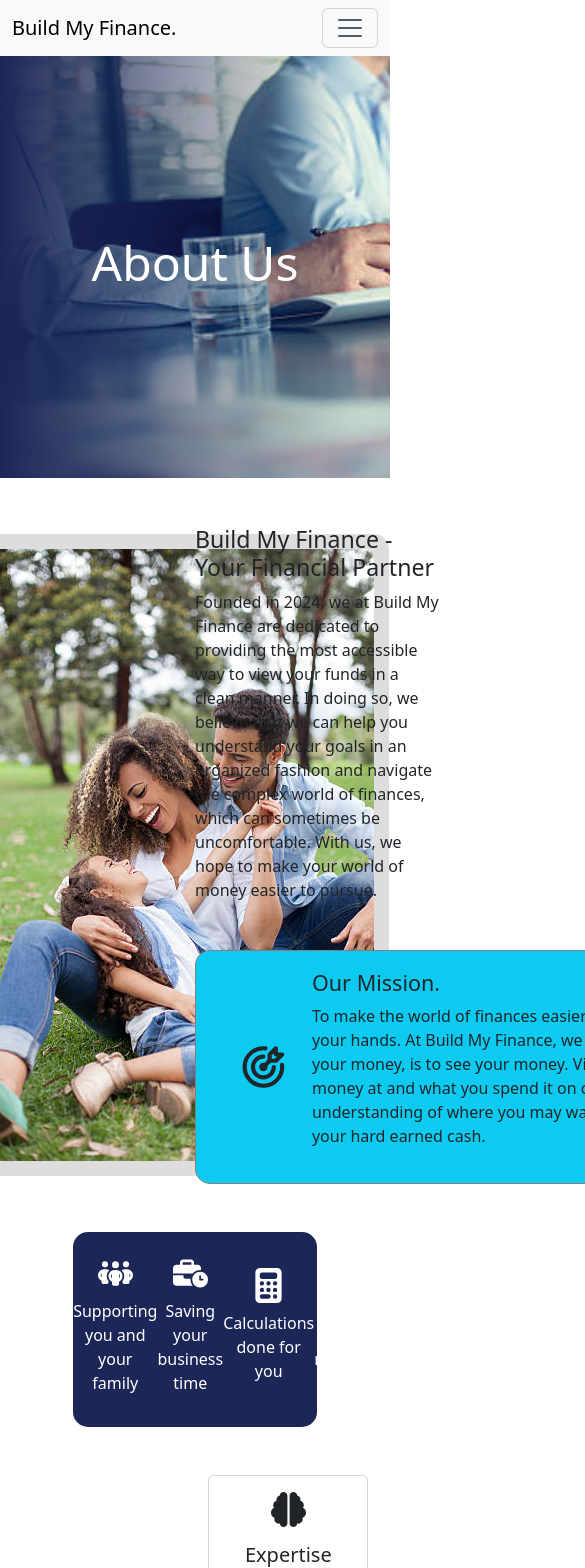
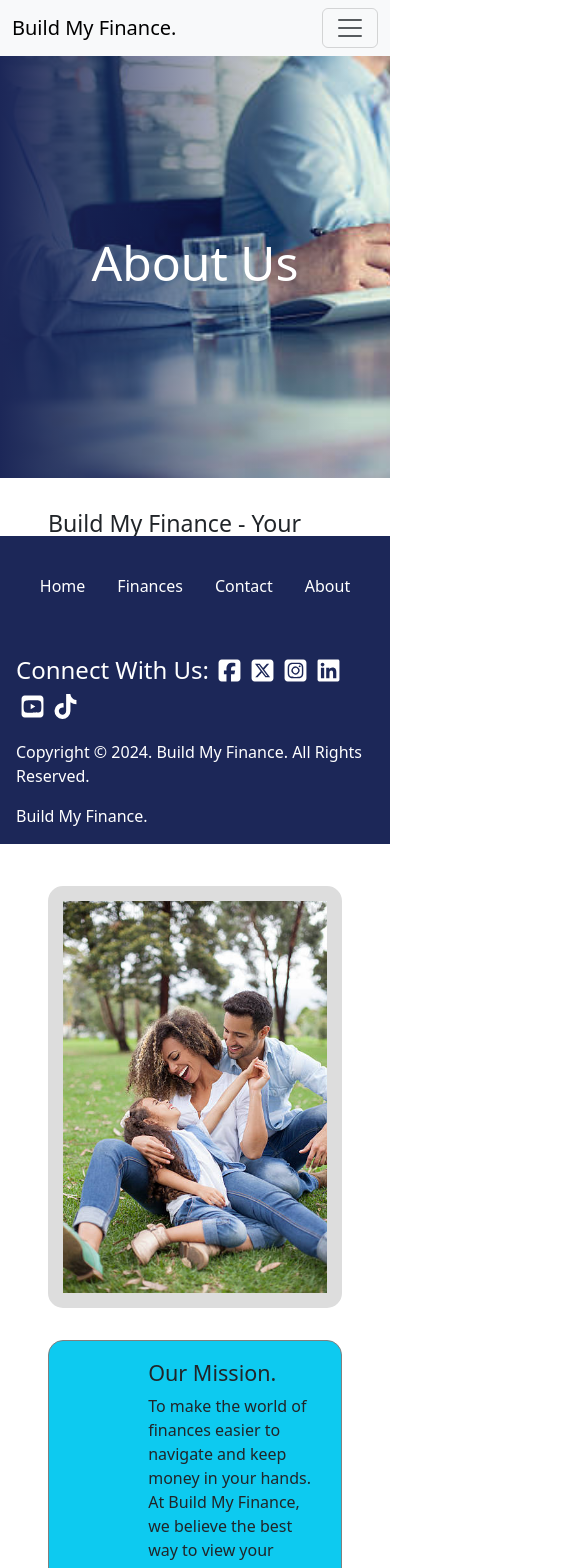
Before and after one commit to bschall20/finance-website, a React (Create React App) app in the folder Frontend/: page /about in a window 390 px wide. Shown: the top 1568 px of the page, 585 px wide, since content can reach past the window. Built offline with nearby package versions, Linux system fonts and the light colour scheme.

Commit message:
Added responsive to all but FM page

```diff
--- a/Frontend/src/components/Footer.jsx
+++ b/Frontend/src/components/Footer.jsx
@@ -28,18 +28,18 @@
                     <a href="https://www.tiktok.com" target="_blank" rel="noreferrer"><FaTiktok className="connectLogo mx-1 mb-1"/></a>
                 </p>
                 <p className="copyrightFooter">Copyright © {new Date().getFullYear()}. Build My Finance. All Rights Reserved.</p>
-                <p className="footerBrand" style={{textAlign: "center"}}><a href="/">Build My Finance.</a></p>
+                <p className="footerBrand" ><a href="/">Build My Finance.</a></p>
             </div>
 
             {/* Logged in vs not */}
             {cookies.Email ? <div className="footerBoxR">
-                <p><a href="/">Home</a></p>
+                <p className="footerLinkHome" style={{margin: '0'}}><a href="/">Home</a></p>
                 <p><a href="/financemanagement">Finances</a></p>
                 <p><a href="/contact">Contact</a></p>
                 <p><a href="/about">About</a></p>
                 <p><a href="/account">Account</a></p>
             </div> : <div className="footerBoxR">
-                <p><a href="/">Home</a></p>
+                <p className="footerLinkHome" style={{margin: '0'}}><a href="/">Home</a></p>
                 <p><a href="/signin">Finances</a></p>
                 <p><a href="/contact">Contact</a></p>
                 <p><a href="/about">About</a></p>
--- a/Frontend/src/index.css
+++ b/Frontend/src/index.css
@@ -123,7 +123,8 @@
     display: flex;
     align-items: center;
     justify-content: center;
-    height: 25vh;
+    /* height: 25vh; */
+    padding: 2rem 0;
     width: 65%;
   }
 
@@ -545,8 +546,10 @@
     flex-direction: row;
     text-align: center;
     width: 62.5%;
+    gap: 2rem;
+    margin: 3rem 0;
    }
-   .aboutImg {
+   .aboutImg, .aboutImg2 {
     border: 15px solid #dddddd;
     border-radius: 15px;
     /* position: relative;
@@ -554,11 +557,14 @@
     right: 0; */
     transition: all ease 1s;
    }
-   .aboutImg:hover {
+   .aboutImg:hover, .aboutImg2:hover {
     /* right: -20px;
     top: -20px; */
     border-color: #1C2758;
     color: #000;
+   }
+   .aboutImg2 {
+    display: none;
    }
    .aboutInfo1L, .aboutInfo1R {
     flex-direction: column;
@@ -574,6 +580,7 @@
     position: relative;
     top: 0;
     transition: all ease 0.5s;
+    flex-direction: row;
    }
    .missionStatement:hover {
     background-color: #3ADAFA;
@@ -611,6 +618,10 @@
   align-items: center;
   justify-content: center;
   /* gap: 8rem; */
+  position: fixed;
+  bottom: 0;
+  width: 100%;
+  /* margin-top: auto; */
 }
 
 .footerContent {
@@ -668,6 +679,10 @@
   text-decoration: underline;
 }
 
+.footerLinkHome {
+  padding-left: 8rem;
+}
+
 
 
 /* *************************LARGE DEVICE SECTION************************* */
@@ -704,6 +719,8 @@
 @media only screen and (max-width: 1300px) {
   .footerContent {
     flex-direction: column-reverse;
+    padding: 0 1rem;
+    width: 100%;
   }
   .footerBoxL {
     padding-right: 0rem;
@@ -711,18 +728,155 @@
   .footerBoxR {
     border-left: none;
   }
+  .footerLinkHome {
+    padding-left: 0;
+  }
+
+  /* CONTACT  */
+  .contactContent {
+     width: 100%;
+  }
+
+  /* ABOUT  */
+  .aboutInfo1 {
+    padding: 0 3rem;
+    width: 100%;
+  }
+  .aboutInfo2 {
+    width: 90%;
+  }
+
+  .aboutInfo3 {
+     flex-direction: column;
+   }
+  .aboutInfo3Header {
+    text-align: center;
+  }
+
+  /* SIGN IN/OUT  */
+  #signIn, #signOut {
+    width: 40%;
+  }
+
 }
 
 /* *************************MEDIUM DEVICE SECTION************************* */
 @media only screen and (max-width: 1024px) {
+  /* HOME  */
+  .homeIntroL {
+    margin-left: 3rem;
+  }
+  .homeSlim, .homeOutroContent {
+    width: 100%;
+  }
+  .homeOutroL, .relaxImg {
+   width: 100%;
+  }
+  .homeOutroR {
+    margin-right: 1rem;
+  }
 
+
+  /* ABOUT */
+  .aboutImg {
+    height: 40rem;
+    width: 100%;
+  }
 }
 
 /* *************************MOBILE DEVICE SECTION************************* */
 @media only screen and (max-width: 800px) {
+  /* HOME  */
+  .lifeBlocks, .relaxImg, .homeOutroL {
+    border-bottom-right-radius: 0px;
+    border-bottom-left-radius: 0;
+  }
 
+  /* CONTACT  */
+  .contactContent {
+    flex-direction: column;
+    width: 80%;
+    /* margin: auto; */
+  }
+  .contactInfo {
+    margin-left: 0;
+    padding-left: 2rem;
+  }
+  .contactForm {
+    margin-right: 0rem;
+    padding: 2rem;
+  }
+
+  /* ABOUT */
+  .aboutInfo1 {
+    flex-direction: column-reverse;
+    margin: 2rem 0 0;
+  }
+  .aboutInfo1RHeader {
+    display: flex;
+    justify-content: center;
+    margin: 0 auto 2rem;
+    gap: 2rem;
+  }
+  .aboutImg {
+    display: none;
+  }
+  .aboutImg2 {
+    display: block;
+    height: 40vh;
+    margin: auto;
+    width: 40%;
+  }
+
+  .missionStatement{
+    margin-bottom: 0;
+  }
+
+  /* SIGN IN/OUT  */
+   #signIn, #signOut {
+    width: 60%;
+   }
 }
 
 @media only screen and (max-width: 500px) {
+  /* HOME  */
+  .homeIntro, .homeOutroContent {
+    gap: 1rem;
+  }
+  .homeIntro {
+    height: 50vh;
+    /* padding: 5rem 0; */
+  }
+  .homeIntroL {
+    margin-left: 1rem;
+    /* height: 100%; */
+  }
+  .homeOutroR, .homeIntroL {
+    width: 100%;
+  }
+  .homeBreak {
+    display: none;
+  }
 
+  /* ABOUT */
+  .aboutInfo1RHeader {
+    flex-direction: column-reverse;
+    gap: 0;
+  }
+  .aboutImg2 {
+    height: 50vh;
+    width: 100%;
+  }
 }
+
+@media only screen and (max-width: 400px) {
+  /* HOME  */
+  .homeIntro {
+    height: 60vh;
+  }
+
+  /* SIGN IN/OUT  */
+  #signIn, #signOut {
+    width: 70%;
+   }
+}
--- a/Frontend/src/pages/About.jsx
+++ b/Frontend/src/pages/About.jsx
@@ -28,7 +28,7 @@
         <h2>About Us</h2>
       </div>
 
-      <div className="aboutInfo1 center my-5">
+      <div className="aboutInfo1 center">
         <div className="aboutInfo1L center">
           <img
             src={Family}
@@ -37,26 +37,41 @@
           />
         </div>
         <div className="aboutInfo1R center">
+          <div className="aboutInfo1RHeader">
+            <img
+              src={Family}
+              alt="A mother and father with their child."
+              className="aboutImg2"
+            />
+            <div className="center" style={{flexDirection: "column"}}>
               <h3>Build My Finance - Your Financial Partner</h3>
-          <p className="aboutUs mb-5">
-            Founded in 2024, we at Build My Finance are dedicated to providing
-            the most accessible way to view your funds in a clean manner. In
-            doing so, we believe that we can help you understand your goals in
-            an organized fashion and navigate the complex world of finances,
-            which can sometimes be uncomfortable. With us, we hope to make your
-            world of money easier to pursue.
+              <p className="mb-5">
+                Founded in 2024, we at Build My Finance are dedicated to
+                providing the most accessible way to view your funds in a clean
+                manner. In doing so, we believe that we can help you understand
+                your goals in an organized fashion and navigate the complex
+                world of finances, which can sometimes be uncomfortable. With
+                us, we hope to make your world of money easier to pursue.
               </p>
+            </div>
+          </div>
           <div className="missionStatement center">
-            <TbTargetArrow style={{ width: "500px", height: "50px" }} />
+            {/* <TbTargetArrow style={{ width: "500px", height: "50px" }} /> */}
+            <div style={{ display: "flex", alignItems: "center" }}>
+              <TbTargetArrow
+                style={{ width: "4rem", height: "4rem", marginRight: "1rem" }}
+              />
+            </div>
+            {/* <TbTargetArrow/> */}
             <div>
               <h4>Our Mission.</h4>
               <p>
-              To make the world of finances easier to navigate and keep money in
-              your hands. At Build My Finance, we believe the best way to view
-              your money, is to see your money. Visualizing where you spend your
-              money at and what you spend it on can help to provide a better
-              understanding of where you may want to, or not want to, spend your
-              hard earned cash.
+                To make the world of finances easier to navigate and keep money
+                in your hands. At Build My Finance, we believe the best way to
+                view your money, is to see your money. Visualizing where you
+                spend your money at and what you spend it on can help to provide
+                a better understanding of where you may want to, or not want to,
+                spend your hard earned cash.
               </p>
             </div>
           </div>
@@ -64,6 +79,8 @@
       </div>
 
       <div className="center aboutInfo2 mb-5 py-3">
+        <Row xs={2} lg={4}>
+          <Col>
             <p>
               <span>
                 <FaPeopleGroup
@@ -74,6 +91,9 @@
               <br />
               Supporting you and your family
             </p>
+          </Col>
+
+          <Col>
             <p>
               <span>
                 <FaBusinessTime
@@ -84,6 +104,9 @@
               <br />
               Saving your business time
             </p>
+          </Col>
+
+          <Col>
             <p>
               <span>
                 <FaCalculator
@@ -94,6 +117,9 @@
               <br />
               Calculations done for you
             </p>
+          </Col>
+
+          <Col>
             <p>
               <span>
                 <FaLock
@@ -104,24 +130,31 @@
               <br />
               Keeping your numbers secure
             </p>
+          </Col>
+        </Row>
       </div>
 
       <div className="center aboutInfo3 mb-5">
-        <div>
+        <div className="aboutInfo3Header">
           <p style={{ color: "#1C2758" }}>WHY CHOOSE BUILD MY FINANCE?</p>
           <h3 className="mb-3">Easy Access to Your Financials</h3>
           <p>
-            We have established detailed graphics mixed with your financial numbers
-            to aid in finding your spending patterns and assist you with whatever goals
-            you may have. From you, your family, or your business, we're here to assist you
-            and your future.
+            We have established detailed graphics mixed with your financial
+            numbers to aid in finding your spending patterns and assist you with
+            whatever goals you may have. From you, your family, or your
+            business, we're here to assist you and your future.
           </p>
-          {
-            cookies.Email? <a href="/financemanagement"><Button variant="info">Let's Get Started</Button></a> :
-            <a href="/signin"><Button variant="info">Let's Get Started</Button></a>
-          }
-
+          {cookies.Email ? (
+            <a href="/financemanagement">
+              <Button variant="info">Let's Get Started</Button>
+            </a>
+          ) : (
+            <a href="/signin">
+              <Button variant="info">Let's Get Started</Button>
+            </a>
+          )}
         </div>
+        <div>
           <Row xs={1} md={2} className="g-4">
             <Col>
               <Card className="mb-4">
@@ -152,7 +185,7 @@
               </Card>
             </Col>
             <Col>
-            <Card className="my-4" style={{backgroundColor: "#0DCAF0"}}>
+              <Card className="my-4" style={{ backgroundColor: "#0DCAF0" }}>
                 <FaPuzzlePiece
                   variant="top"
                   style={{ width: "35px", height: "35px" }}
@@ -166,12 +199,15 @@
                 </Card.Body>
               </Card>
               <Card>
-              <FaEye variant="top" style={{ width: "35px", height: "35px" }} />
+                <FaEye
+                  variant="top"
+                  style={{ width: "35px", height: "35px" }}
+                />
                 <Card.Body>
                   <Card.Title>Transparency</Card.Title>
                   <Card.Text>
-                  You can trust us to provide clear and honest information about
-                  the products and services we offer to help guide you.
+                    You can trust us to provide clear and honest information
+                    about the products and services we offer to help guide you.
                   </Card.Text>
                 </Card.Body>
               </Card>
@@ -179,6 +215,7 @@
           </Row>
         </div>
       </div>
+    </div>
   );
 }
 
--- a/Frontend/src/pages/Home.jsx
+++ b/Frontend/src/pages/Home.jsx
@@ -20,7 +20,7 @@
         <div className="homeIntro">
           <div className="homeIntroL">
             <h2>
-              Visualize All of Your <br /> Finances in One Place.
+              Visualize All of Your <br className="homeBreak"/> Finances in One Place.
             </h2>
             <p>
               Personalize all of your incomes and expenses with graphic charts
@@ -108,7 +108,7 @@
             />
           </div>
           <div className="homeOutroR">
-            <h2>Kickback and Relax.</h2>
+            <h2>Kick Back and Relax.</h2>
             <p>
               Relax and remain stress-free on the state of your financials with
               our advanced planning for your future.
--- a/Frontend/src/pages/SignOut.jsx
+++ b/Frontend/src/pages/SignOut.jsx
@@ -3,8 +3,8 @@
 function SignOut() {
   return (
     <div id="signOut" className="center">
-      <h1 className="mb-3">Signed Out</h1>
-      <p>You have successfully signed out.</p>
+      <h1 style={{textAlign: "center"}} className="mb-3">Signed Out</h1>
+      <p style={{textAlign: "center"}}>You have successfully signed out.</p>
     </div>
   );
 }
```
Lines whose indentation alone changed are shown as unchanged.
